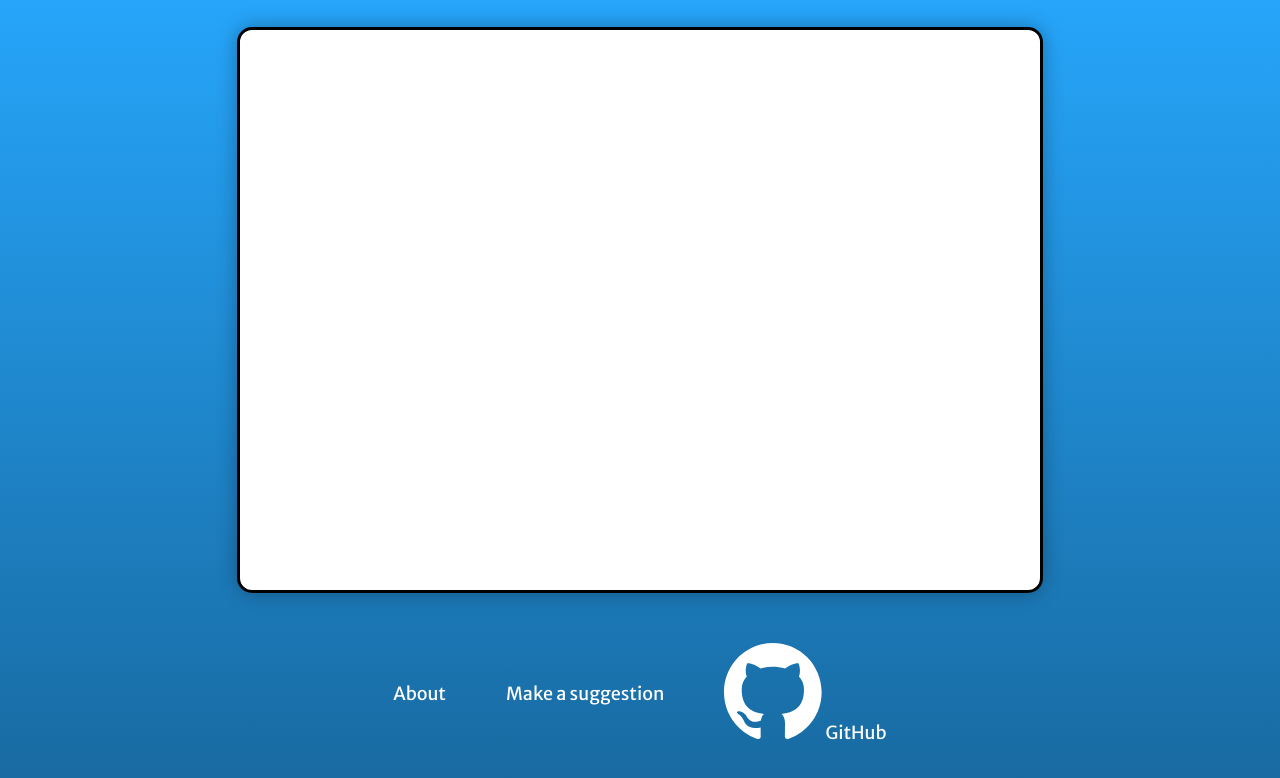
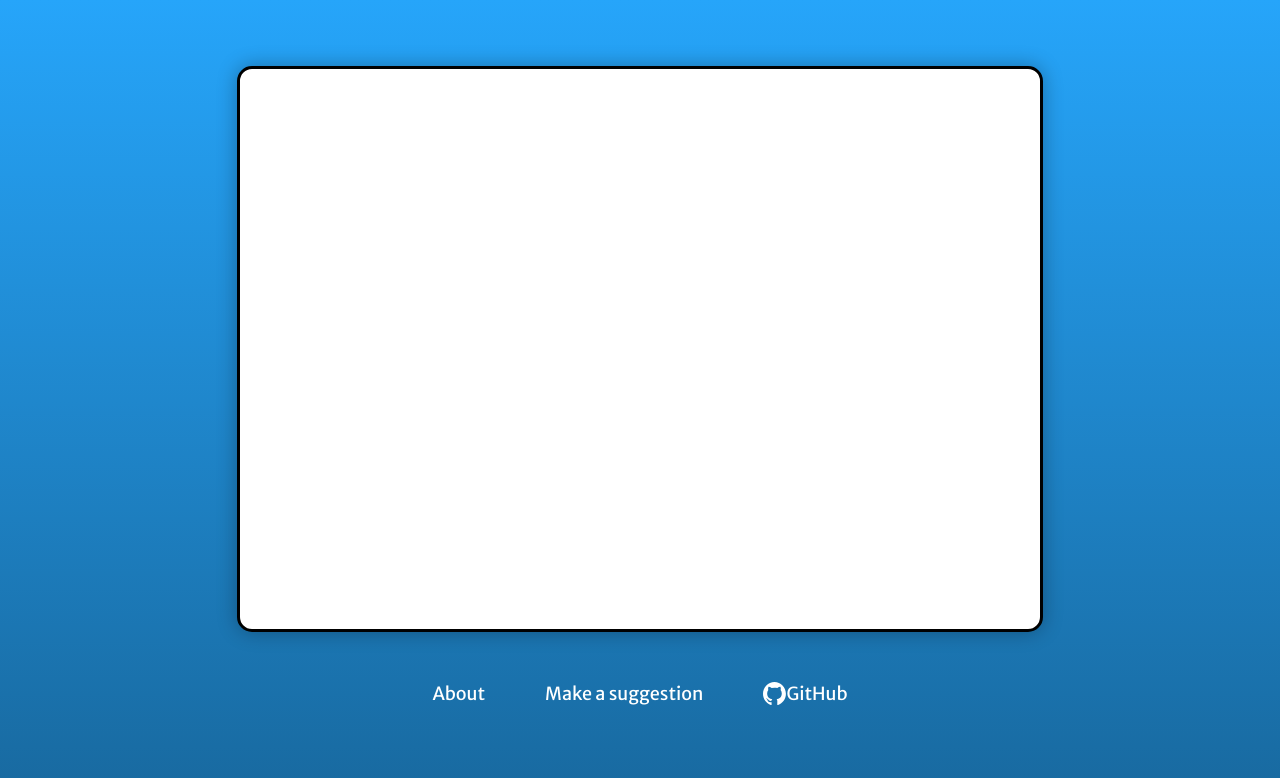
Before and after one commit to rstenlund/bunci_js, a website built with Vite: page index.html in a window 1280 px wide. Built offline with nearby package versions, Linux system fonts and the light colour scheme; some packages are replaced by stand-ins of ours; no server answers; the database is empty; what @clerk/clerk-js would draw is missing.

Commit message:
enhance GitHub link styling and adjust navbar item alignment

```diff
--- a/index.html
+++ b/index.html
@@ -18,7 +18,12 @@
         <a href="/about">About</a>
         <a href="mailto:info@bunci.net">Make a suggestion</a>
         <a href="https://github.com/rstenlund/bunci_js">
-          <img src="./src/assets/github.svg" alt="GitHub" />
+          <img
+            src="./src/assets/github.svg"
+            width="23"
+            height="23"
+            alt="GitHub"
+          />
           GitHub
         </a>
       </div>
--- a/src/style.css
+++ b/src/style.css
@@ -30,6 +30,10 @@ body {
 }
 
 .navbar a {
+  display: flex;
+  flex-direction: row;
+  align-items: center;
+  justify-content: center;
   color: white;
   text-decoration: none;
   font-size: 18px;
```
